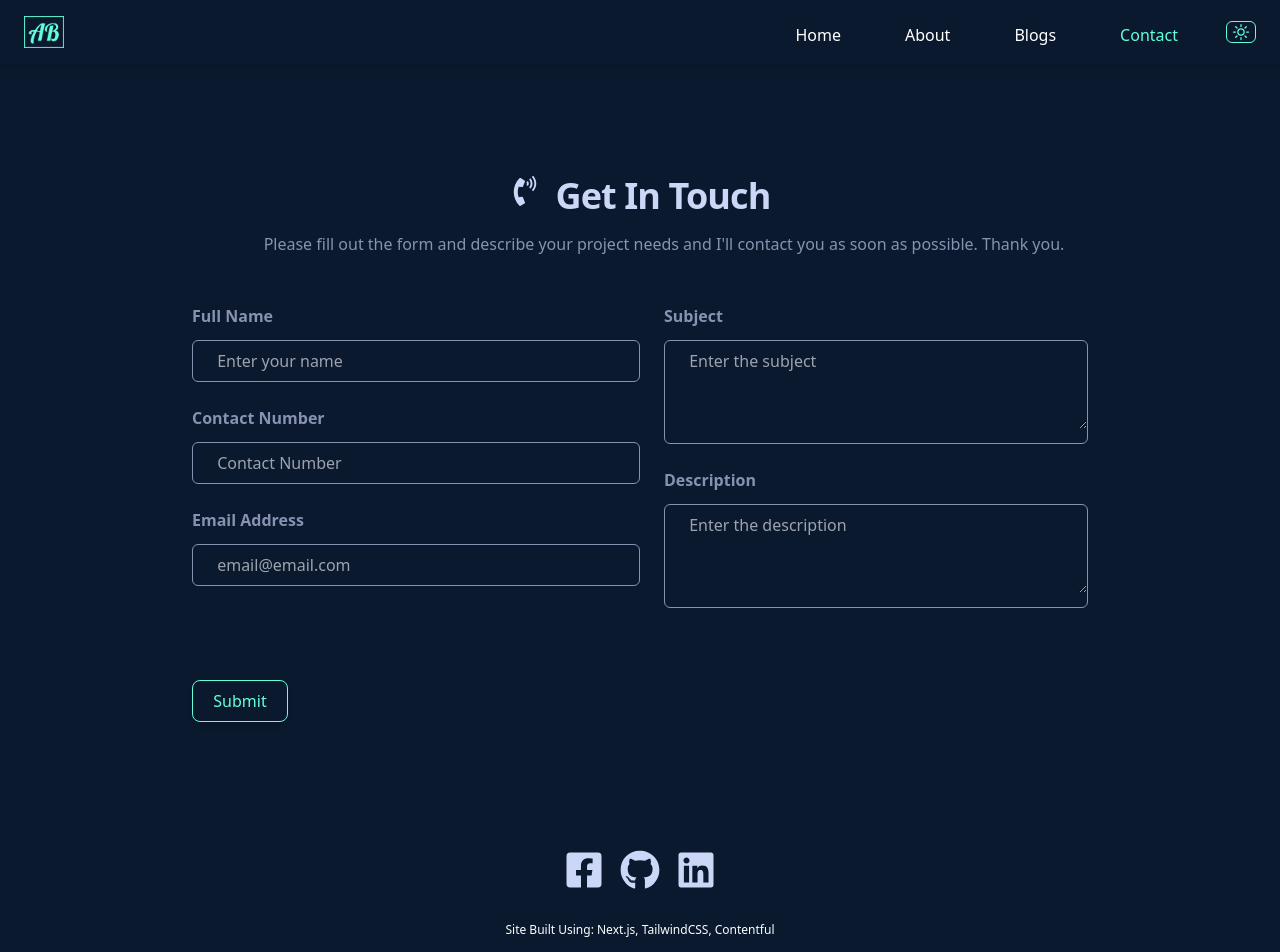
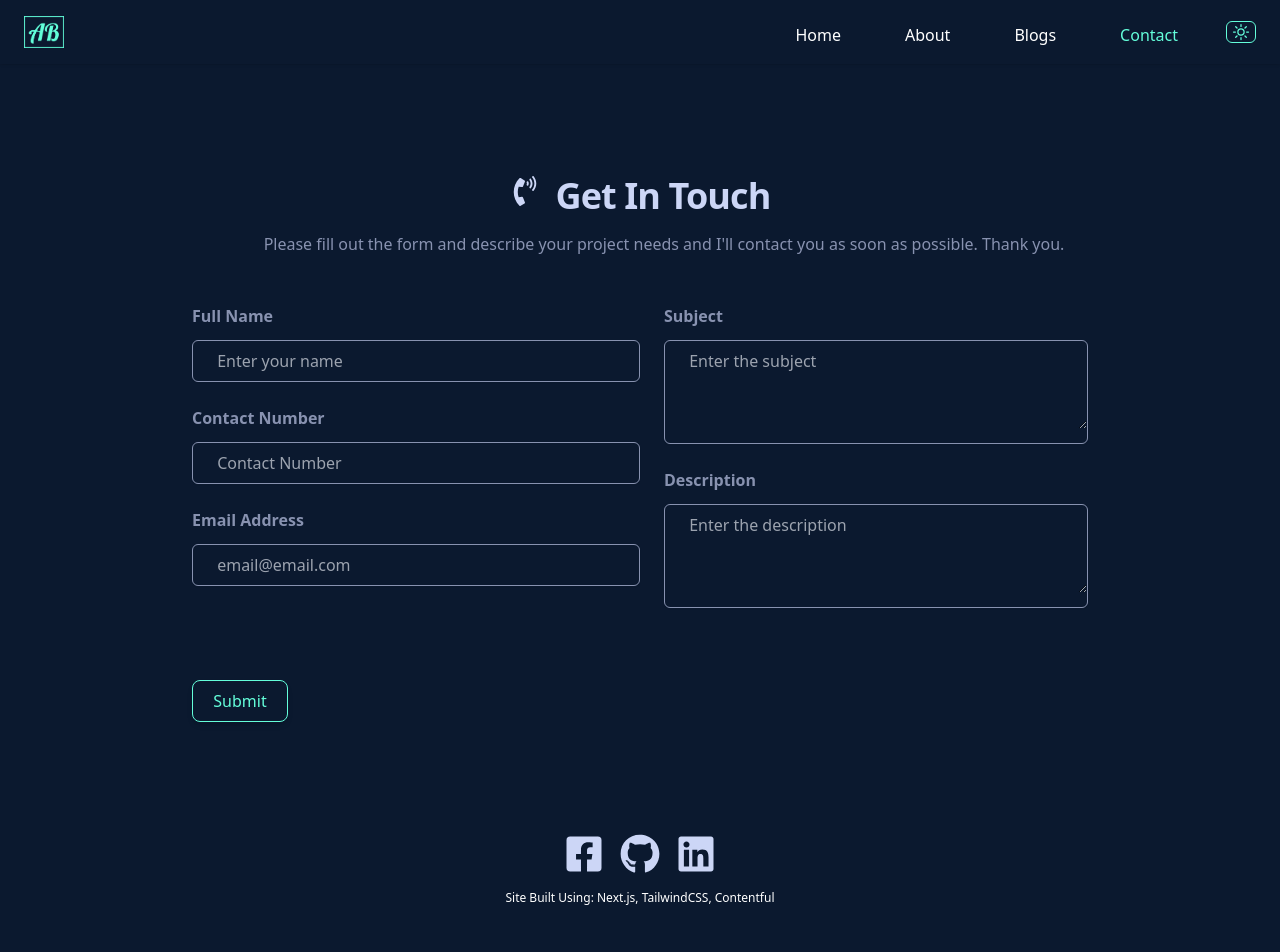
Before and after one commit to abhi886/nextjs-personalsite, a Next.js app: page /contact in a window 1280 px wide. Shown: the top 952 px of the page. After the commit the page ends 926 px from the top, so only its background shows below. Built offline with nearby package versions, Linux system fonts and the light colour scheme; what tailwindcss-pseudo-elements would draw is missing.

Commit message:
Fix: Align Social Buttons to center

```diff
--- a/src/components/Social/index.jsx
+++ b/src/components/Social/index.jsx
@@ -4,7 +4,7 @@
 
 function Social({ facebookLink, githubLink, linkedinLink }) {
   return (
-    <div className="flex space-x-4 m-auto justify-center py-4">
+    <div className="flex space-x-4 justify-center">
       <div>
         <a
           target="_blank"
```
